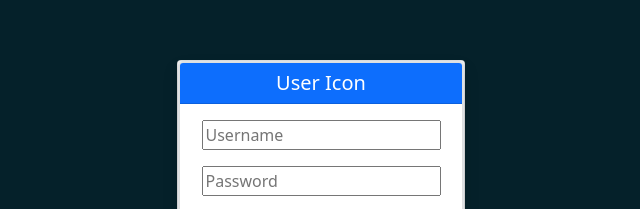
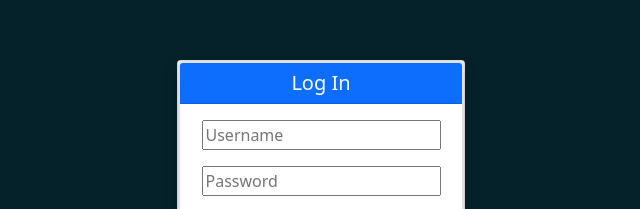
Before and after one commit to AljasonJavier/Javier-WebDev, a plain HTML site: page myWeb.html in a window 1280 px wide. Shown: the part 215-424 px from the top of the page, 319-959 px from the left. Drawn offline with nearby package versions, Linux system fonts and the light colour scheme.

Commit message:
Update myWeb.html

```diff
--- a/myWeb.html
+++ b/myWeb.html
@@ -19,7 +19,7 @@
       <div class="card" style="width: 18rem">
         <div class="card shadow border ">
           <div class="card text-center">
-            <h5 class="card-header  bg-primary  text-white" >User Icon</h5>
+            <h5 class="card-header  bg-primary  text-white" >Log In</h5>
             <div class="card-body">
               <p><input type="text" id="user" placeholder="Username" /></p>
               <p>
```
